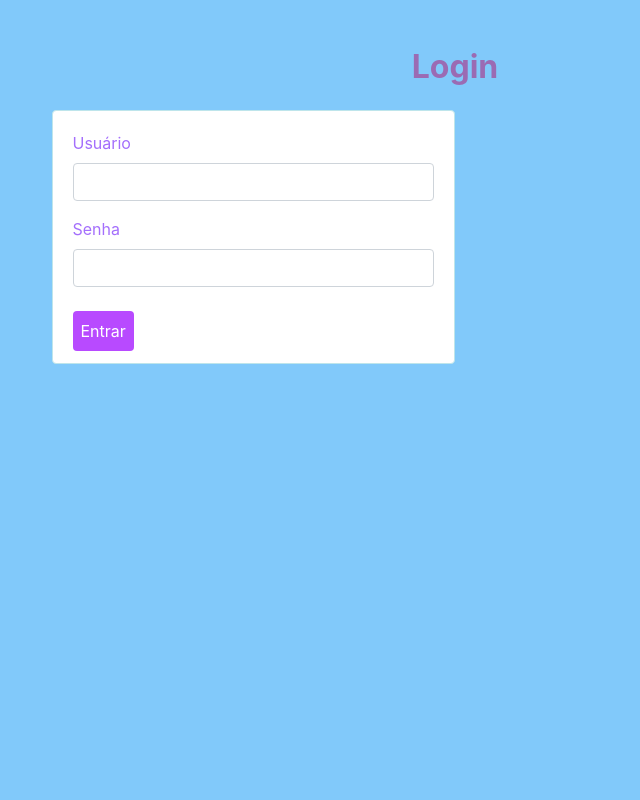
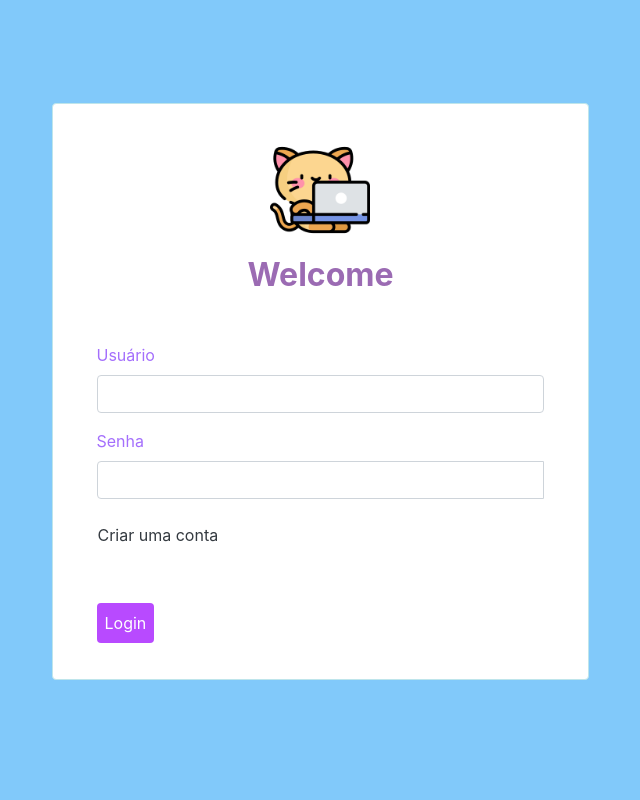
Before and after one commit to jujuliabeat/GERENCIAMENTO_TAREFAS, a PHP site: page /view/login/login.php in a window 1280 px wide. Shown: the whole page, without its empty margins (185-825 px from the left). Run offline with PHP 8.4, Linux system fonts and the light colour scheme; a stand-in replaces the project's code that opens the database connection; some libraries are stand-ins or nearby versions.

Commit message:
Sla oq to tentando fazer

```diff
--- a/crud_tarefas_ajax/util/config.php
+++ b/crud_tarefas_ajax/util/config.php
@@ -13,7 +13,8 @@ define("DB_PASSWORD", "");
 
 // define("BASE_URL", "/PHP2023/GERENCIAMENTO_TAREFAS-main/GERENCIAMENTO_TAREFAS-main/GERENCIAMENTO_TAREFAS/crud_tarefas"); //Lab. 1 JUH
 
-define("BASE_URL", "/trabalhos/CRUDS/CRUDS_Daniel-main/crud_tarefas_ajax"); //not juh
+// define("BASE_URL", "/trabalhos/CRUDS/CRUDS_Daniel-main/crud_tarefas_ajax"); //not juh
+define("BASE_URL", "/trabalhos/GERENCIAMENTO_TAREFAS/crud_tarefas_ajax"); //not juh 2
 
 //define("BASE_URL", "/Trabahos-php/GERENCIAMENTO_TAREFAS-main/GERENCIAMENTO_TAREFAS/crud_tarefas");
 
--- a/crud_tarefas_ajax/view/include/header.php
+++ b/crud_tarefas_ajax/view/include/header.php
@@ -1,8 +1,7 @@
 <?php
     require_once(__DIR__ . "/../login/verifica.php");
 ?>
-<!DOCTYPE html>
-<html lang="pt-br">
+
 
 <!DOCTYPE html>
 <html lang="pt-br">
--- a/crud_tarefas_ajax/view/login/login.php
+++ b/crud_tarefas_ajax/view/login/login.php
@@ -21,8 +21,8 @@ if (isset($_POST['submetido'])) {
 
     // Redirecionar para a página inicial
 
-    if(! $erros) {
-        header ("location: ". BASE_URL);
+    if (!$erros) {
+        header("location: " . BASE_URL);
         exit;
     }
 
@@ -51,8 +51,7 @@ if (isset($_POST['submetido'])) {
     <title> CRUD ALUNOS</title>
 
     <style>
-
-            body{
+        body {
             background-color: #81c9fa;
             /* Para Imagem
                 background-size: 100% 100%;
@@ -60,19 +59,20 @@ if (isset($_POST['submetido'])) {
                 background-attachment: fixed; Opcional para evitar a rolagem */
         }
 
-            h3{
-                font-weight:bold;
-                font-size:xx-large;
+        h3 {
+            font-weight: bold;
+            font-size: xx-large;
         }
 
-            h4{
+        h4 {
             color: #7074ff;
         }
-            h5{
+
+        h5 {
             color: #5180fd;
         }
 
-            form label{
+        form label {
             color: #a46ffc;
         }
 
@@ -84,11 +84,32 @@ if (isset($_POST['submetido'])) {
             padding: 2%;
         }
 
-            .content{
+        .content {
             width: 70%;
             min-height: 60%;
             margin: 0px auto;
             position: relative;
+        }
+
+        .from-group {
+            position: relative;
+        }
+
+        i {
+            cursor: pointer;
+            font-size: 30px;
+            position: absolute;
+            right: 5%;
+
+        }
+
+        a {
+            color: #8255f9;
+            text-decoration: none;
+        }
+
+            a:hover {
+                 color: palevioletred;
             }
 
     </style>
@@ -97,18 +118,21 @@ if (isset($_POST['submetido'])) {
 
 <body>
 
-        <div class="container vh">
+    <div class="container d-flex justify-content-center align-items-center" style="height: 100vh; width:100">
         <div class="content">
-                    <div class="row mb-3 text-center">
-                        <div class="col-12 mt-5">
-                            <h3 style="color: #9b6bb3;" class="fs-2 fw-bold">Login</h3>
-                        </div>
+
+            <div class="row">
+                <div class="col-8 alert alert-info" style="background-color: white; color:white">
+                    <form action="" method="POST" class="rounded p-4">
+
+                        <div class="rounded mx-auto d-block text-center mb-3">
+                            <img src="../../img/gatinha.png" class="rounded" style="height:100px;">
                         </div>
 
-                    <div class="row">
-                        <div class="col-6 alert alert-info" style="background-color: white; color:white">
-                            <form action="" method="POST" class="rounded">
+                        <div class="from-group mt-2 text-center mb-5">
+                            <h3 style="color: #9b6bb3;" class="fs-2 fw-bold">Welcome</h3>
 
+                        </div>
                         <div class="from-group mt-2">
                             <label for="txtUsu">Usuário</label>
                             <input id="txtUsu" type="text" name="usuario" id="form-control" class="form-control" value="<?= $usuario ?>">
@@ -116,14 +140,27 @@ if (isset($_POST['submetido'])) {
 
                         <div class="from-group mt-3">
                             <label for="txtSenha">Senha</label>
+                            <div class="input-group">
                                 <input id="txtSenha" type="password" name="senha" id="form-control" class="form-control" value="<?= $senha ?>">
+                                <div class="input-group">
+                                        <i class="bi bi-eye-fill"></i>
                                 </div>
+                            </div>
+                        </div>
+
+                        <br>
+                        <div class="row">
+                            <div class="form-group text-center text-dark">
+                                <a href="../usuarios/form.php" class="text-white text-dark ml-3 text-decoration-none" style="color:#8255f9;"> Criar uma conta </a>
+                            </div>
+                        </div>
+
 
                         <br>
 
                         <input type="hidden" name="submetido" value="1">
 
-                                <button class="rounded border-0 p-2 card-link text-decoration-none text-white" >Entrar</button>
+                        <button class="rounded border-0 p-2 card-link text-decoration-none text-white mt-3 mx-auto">Login</button>
 
                     </form>
                 </div>
--- a/crud_tarefas_ajax/view/usuarios/form.php
+++ b/crud_tarefas_ajax/view/usuarios/form.php
@@ -2,6 +2,7 @@
 // Formulário para Tarefas
 
 include_once(__DIR__ . "/../../controller/ProjetoController.php");
+include_once(__DIR__ . "/../../controller/UsuarioController.php");
 include_once(__DIR__ . "/../include/header.php");
 
 $projetoCont = new ProjetoController();
```
Also changed, not shown: crud_tarefas_ajax/index.php (+5 -5 lines), crud_tarefas_ajax/img/gatinha.png (added). Lines whose indentation alone changed are shown as unchanged.
